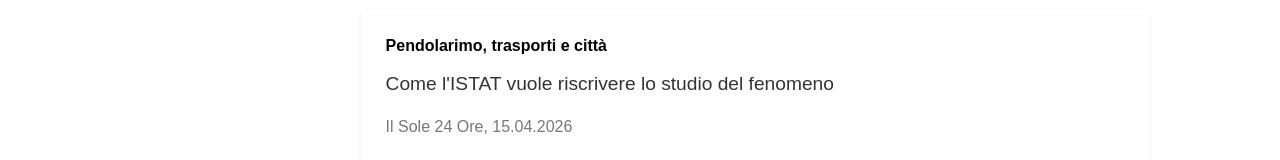
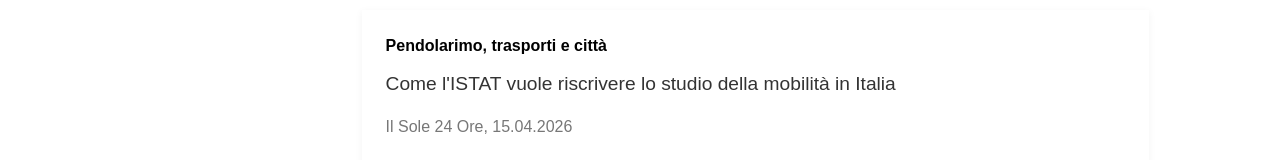
Before and after one commit to davidoffdado/personal-website, a React (Vite) app: page /#/articles in a window 1280 px wide. Shown: the part 247-407 px from the top of the page. Built offline with nearby package versions, Linux system fonts and the light colour scheme; a web font is replaced by a local one.

Commit message:
aggiunti articoli

```diff
--- a/src/data/articles.js
+++ b/src/data/articles.js
@@ -10,7 +10,7 @@ export const articles = [
   },
   {
   title: "Pendolarimo, trasporti e città",
-  dek: "Come l'ISTAT vuole riscrivere lo studio del fenomeno",
+  dek: "Come l'ISTAT vuole riscrivere lo studio della mobilità in Italia",
   role: "Data Journalist",
   year: 2026,
   tags: ["Il Sole 24 Ore", "15.04.2026"],
```
